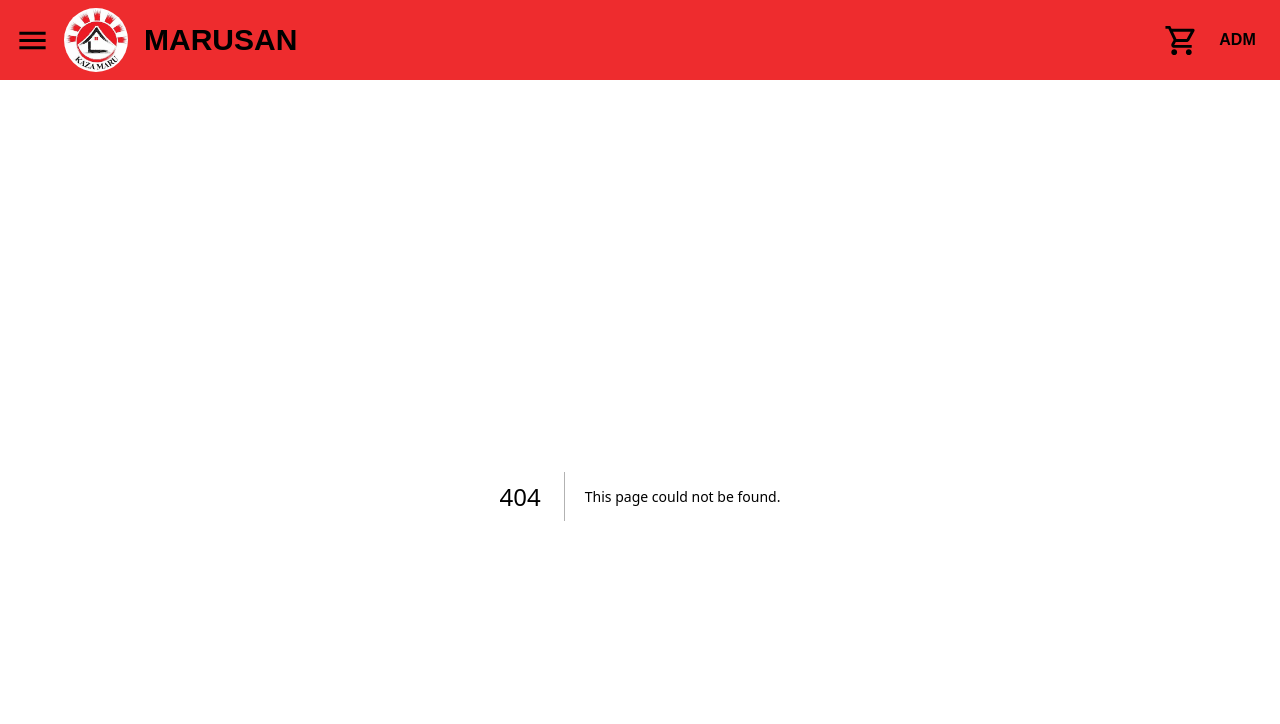
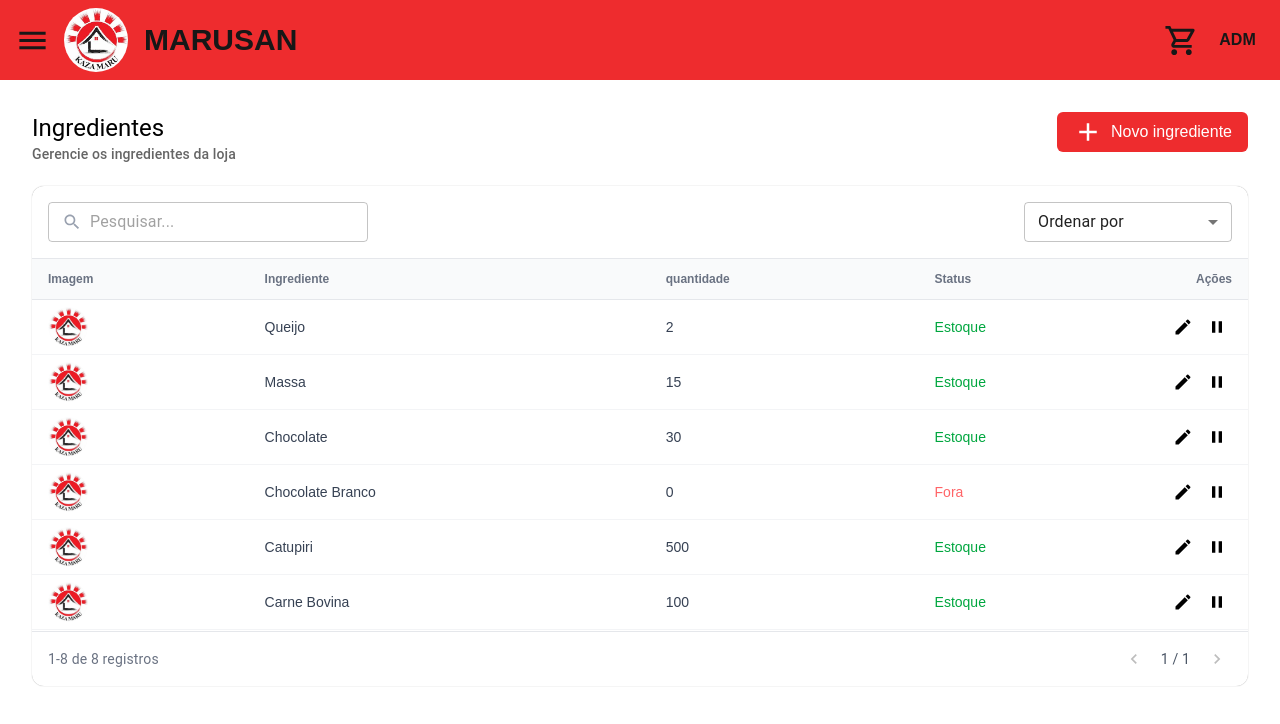
Before and after one commit to GustavoPaterno/niponten_front, a Next.js app: page /admin/configuracoes/ingredientes in a window 1280 px wide. Before the commit this address had no page. Shown: the top 724 px of the page. Built offline with nearby package versions, Linux system fonts and the light colour scheme.

Commit message:
feat: ingredientes page added

```diff
--- /dev/null
+++ b/src/app/admin/configuracoes/ingredientes/page.tsx
@@ -0,0 +1,5 @@
+import IngredientesCore from "@/src/features/admin/configuracoes/ingredientes/IngredientesCore";
+
+export default function IngredientesPage(){
+    return <IngredientesCore />
+}
--- a/src/components/button/Button.tsx
+++ b/src/components/button/Button.tsx
@@ -45,10 +45,7 @@ export default function Button({
                 ${colors[color]}
             `}
         >
-            {Icon &&
-                <Icon sx={{ color: (iconColor ?? "#FFFFFF"), fontSize: 30 }} />
-
-            }
+            {Icon && <Icon sx={{ color: (iconColor ?? "#FFFFFF"), fontSize: 30 }} />}
 
             <span className="flex-1 truncate">{text}</span>
         </button>
--- a/src/components/table/Datatable.tsx
+++ b/src/components/table/Datatable.tsx
@@ -192,8 +192,9 @@ export function DataTable<T>({
     );
 
     return (
-        <Box className="w-full overflow-hidden bg-white shadow-component rounded-xl">
-            <Box className="flex flex-col gap-3 border-b border-gray-200 p-3 sm:flex-row sm:items-center sm:justify-between sm:p-4">
+        <Box className="flex h-125 w-full flex-col overflow-hidden rounded-xl bg-white shadow-component">
+            {/* Header */}
+            <Box className="flex shrink-0 flex-col gap-3 border-b border-gray-200 p-3 sm:flex-row sm:items-center sm:justify-between sm:p-4">
                 <TextField
                     size="small"
                     placeholder={searchPlaceholder}
@@ -211,7 +212,7 @@ export function DataTable<T>({
                             ),
                         },
                     }}
-                    className="w-full sm:max-w-xs rounded-xl"
+                    className="w-full rounded-xl sm:max-w-xs"
                 />
 
                 <Select
@@ -238,9 +239,10 @@ export function DataTable<T>({
                 </Select>
             </Box>
 
-            <Box className="w-full overflow-x-auto">
+            {/* Área da tabela */}
+            <Box className="min-h-0 flex-1 overflow-auto">
                 <table className="w-full min-w-[600px] border-collapse">
-                    <thead>
+                    <thead className="sticky top-0 z-10">
                         <tr className="border-b border-gray-200 bg-gray-50">
                             {columnDef.map((column) => (
                                 <th
@@ -270,7 +272,7 @@ export function DataTable<T>({
                                         columnDef.length +
                                         (actions.length > 0 ? 1 : 0)
                                     }
-                                    className="h-40 px-4 text-center"
+                                    className="h-20 px-4 text-center"
                                 >
                                     <Typography
                                         variant="body2"
@@ -298,18 +300,14 @@ export function DataTable<T>({
                                 </td>
                             </tr>
                         ) : (
-                            paginatedData.map(
-                                (row, rowIndex) => (
+                            paginatedData.map((row, rowIndex) => (
                                 <tr
                                     key={rowIndex}
-                                        className="border-b border-gray-100 transition-colors hover:bg-gray-50"
+                                    className=" border-b border-gray-100 transition-colors hover:bg-gray-50"
                                 >
-                                        {columnDef.map(
-                                            (column) => {
+                                    {columnDef.map((column) => {
                                         const value =
-                                                    row[
-                                                        column.field
-                                                    ];
+                                            row[column.field];
 
                                         return (
                                             <td
@@ -319,7 +317,7 @@ export function DataTable<T>({
                                                 style={{
                                                     width: column.width,
                                                 }}
-                                                        className="px-3 py-3 text-sm text-gray-700 sm:px-4"
+                                                className="px-3 text-sm text-gray-700 sm:px-4"
                                             >
                                                 {column.render
                                                     ? column.render(
@@ -327,13 +325,11 @@ export function DataTable<T>({
                                                         row
                                                     )
                                                     : String(
-                                                                  value ??
-                                                                      ""
+                                                        value ?? ""
                                                     )}
                                             </td>
                                         );
-                                            }
-                                        )}
+                                    })}
 
                                     {actions.length > 0 && (
                                         <td className="px-3 py-3 sm:px-4">
@@ -376,14 +372,14 @@ export function DataTable<T>({
                                         </td>
                                     )}
                                 </tr>
-                                )
-                            )
+                            ))
                         )}
                     </tbody>
                 </table>
             </Box>
 
-            <Box className="flex flex-col gap-2 border-t border-gray-200 px-3 py-3 sm:flex-row sm:items-center sm:justify-between sm:px-4">
+            {/* Footer */}
+            <Box className="flex shrink-0 flex-col gap-2 border-t border-gray-200 px-3 py-3 sm:flex-row sm:items-center sm:justify-between sm:px-4">
                 <Typography
                     variant="body2"
                     className="text-gray-500"
@@ -415,9 +411,7 @@ export function DataTable<T>({
 
                     <IconButton
                         size="small"
-                        disabled={
-                            currentPage === totalPages
-                        }
+                        disabled={currentPage === totalPages}
                         onClick={() =>
                             setPage((current) =>
                                 Math.min(
--- /dev/null
+++ b/src/features/admin/configuracoes/ingredientes/IngredientesCore.tsx
@@ -0,0 +1,71 @@
+"use client";
+
+import Button from "@/src/components/button/Button";
+import { Add } from "@mui/icons-material";
+import { Typography } from "@mui/material";
+import { useState } from "react";
+import IngredientesDialog from "./IngredientesDialog";
+import DatatableMockedIngredientes from "./components/DataTableMockedIngredientes";
+
+export default function IngredientesCore(){
+    const [open, setOpen] = useState(false);
+
+    const [nome, setNome] = useState("");
+    const [quantidade, setQuantidade] = useState("");
+
+    const handleSalvar = () => {
+        const ingrediente = {
+            nome,
+            quantidade,
+        };
+        setOpen(false);
+    };
+
+    return (
+        <div className="flex h-full flex-col gap-2 p-2 sm:gap-5 sm:p-4">
+
+            <div className="flex h-[15%] flex-row sm:h-[10%]">
+
+                <div className="w-[60%] text-black">
+                    <Typography variant="h5">
+                        Ingredientes
+                    </Typography>
+
+                    <Typography
+                        variant="subtitle2"
+                        className="opacity-60"
+                    >
+                        Gerencie os ingredientes da loja
+                    </Typography>
+                </div>
+
+                <div className="flex w-[40%] justify-end text-black">
+
+                    <Button
+                        text="Novo ingrediente"
+                        icon={Add}
+                        onClick={() => setOpen(true)}
+                    />
+
+                </div>
+
+            </div>
+
+            <div className="mb-2 h-[70%] sm:h-[65%]">
+                <DatatableMockedIngredientes />
+            </div>
+
+            <IngredientesDialog
+                open={open}
+                onClose={() => setOpen(false)}
+                onSave={handleSalvar}
+                nome={nome}
+                quantidade={quantidade}
+                setNome={setNome}
+                setQuantidade={setQuantidade}
+            />
+
+        </div>
+    );
+
+}
--- /dev/null
+++ b/src/features/admin/configuracoes/ingredientes/IngredientesDialog.tsx
@@ -0,0 +1,101 @@
+"use client";
+
+import {
+    Dialog,
+    DialogTitle,
+    DialogContent,
+    DialogActions,
+    TextField,
+    FormControlLabel,
+    Checkbox,
+    Button as MuiButton,
+    Divider,
+} from "@mui/material";
+import { Add } from "@mui/icons-material";
+
+
+import WarningAmberOutlined from "@mui/icons-material/WarningAmberOutlined";
+import Button, { ButtonColor } from "@/src/components/button/Button";
+
+interface IngredientesDialogProps {
+    open: boolean;
+    onClose: () => void;
+    onSave: () => void;
+
+    nome: string;
+    quantidade: string;
+
+    setNome: (value: string) => void;
+    setQuantidade: (value: string) => void;
+}
+
+export default function IngredientesDialog({
+    open,
+    onClose,
+    onSave,
+    nome,
+    quantidade,
+    setNome,
+    setQuantidade,
+}: IngredientesDialogProps) {
+    return (
+        <Dialog
+            open={open}
+            onClose={onClose}
+            fullWidth
+            maxWidth="sm"
+        >
+            <DialogTitle>
+                Novo Ingrediente
+            </DialogTitle>
+
+            <DialogContent>
+                <div className="flex flex-col gap-5 pt-2">
+                    <div className="flex h-32 w-full items-center justify-center rounded-sm border border-[rgba(0,0,0,0.23)] cursor-pointer">
+                            <Add
+                                className="rounded-md"
+                                sx={{
+                                    color: "#000000",
+                                    fontSize: 30,
+                                }}
+                            />
+                    </div>
+
+                    <TextField
+                        label="Nome do Ingrediente"
+                        placeholder="Queijo"
+                        value={nome}
+                        onChange={(e) => setNome(e.target.value)}
+                        fullWidth
+                    />
+
+                    <TextField
+                        label="Quantidade do ingrediente"
+                        type="number"
+                        placeholder="0"
+                        value={quantidade}
+                        onChange={(e) => setQuantidade(e.target.value)}
+                        fullWidth
+                        multiline
+                        maxRows={1}
+                    />
+                </div>
+            </DialogContent>
+
+            <DialogActions className="px-20 pb-5">
+                <Button
+                    text="Cancelar"
+                    onClick={onClose}
+                    color={ButtonColor.Secondary}
+                />
+
+                <Button
+                    text="Confirmar"
+                    color={ButtonColor.Green}
+                    onClick={onSave}
+                />
+            </DialogActions>
+
+        </Dialog>
+    );
+}
--- /dev/null
+++ b/src/features/admin/configuracoes/ingredientes/components/DataTableMockedIngredientes.tsx
@@ -0,0 +1,162 @@
+"use client";
+
+import Image from "next/image";
+import EditIcon from "@mui/icons-material/Edit";
+import PauseIcon from "@mui/icons-material/Pause";
+
+import {
+    DataTable,
+    DataTableAction,
+    DataTableColumn,
+} from "../../../../../components/table/Datatable";
+import { PermissaoColumnDef } from "@/src/features/admin/configuracoes/permissoes/components/PermissoesColumnDef";
+import { Add, Delete, Visibility, WarningAmber } from "@mui/icons-material";
+
+interface Ingrediente {
+    id: number;
+    imagem?: string;
+    nome: string;
+    quantidade: string
+    estoque: boolean;
+}
+
+const ingredientesMock: Ingrediente[] = [
+    {
+        id: 1,
+        nome: "Queijo",
+        quantidade: "2",
+        estoque: true,
+    },
+    {
+        id: 2,
+        nome: "Massa",
+        quantidade: "15",
+        estoque: true,
+    },
+    {
+        id: 3,
+        nome: "Chocolate",
+        quantidade: "30",
+        estoque: true,
+
+    },
+    {
+        id: 4,
+        nome: "Chocolate Branco",
+        quantidade: "0",
+        estoque: false,
+    },
+    {
+        id: 5,
+        nome: "Catupiri",
+        quantidade: "500",
+        estoque: true,
+    },
+    {
+        id: 6,
+        nome: "Carne Bovina",
+        quantidade: "100",
+        estoque: true,
+    },
+    {
+        id: 7,
+        nome: "Bacon",
+        quantidade: "0",
+        estoque: false,
+    },
+    {
+        id: 8,
+        nome: "Queijo Muzzarela",
+        quantidade: "20",
+        estoque: true,
+    }
+];
+
+const getIngredientes = async (): Promise<Ingrediente[]> => {
+    await new Promise((resolve) => {
+        setTimeout(resolve, 500);
+    });
+
+    return ingredientesMock;
+};
+
+const columnDef: DataTableColumn<Ingrediente>[] = [
+    {
+        field: "imagem",
+        headerName: "Imagem",
+        render: (value) => (
+            value !== undefined ? (
+                <Image
+                    src={String(value)}
+                    alt=""
+                    width={40}
+                    height={40}
+                    className="h-10 w-10 rounded-full object-cover"
+                />
+            ) : (
+                <Image
+                    src="/images/marusan-logo.jpg"
+                    alt=""
+                    width={40}
+                    height={40}
+                    className="h-10 w-10 rounded-full object-cover"
+                />
+            )
+        ),
+    },
+    {
+        field: "nome",
+        type: "text",
+        headerName: "Ingrediente",
+    },
+    {
+        field: "quantidade",
+        type: "text",
+        headerName: "quantidade",
+    },
+    {
+        field: "estoque",
+        type: "text",
+        headerName: "Status",
+        render: (value) => (
+            <span
+                className={
+                    value
+                        ? "font-medium text-green-600"
+                        : "font-medium text-red-400"
+                }
+            >
+                {value ? "Estoque" : "Fora"}
+            </span>
+        ),
+    },
+];
+
+const actions: DataTableAction<Ingrediente>[] = [
+    {
+        icon: EditIcon,
+        label: "Editar",
+        onClick: (ingrediente) => {
+            console.log("Editar ingrediente:", ingrediente);
+        },
+        color: "#000000",
+    },
+    {
+        icon: PauseIcon,
+        label: "Desativar",
+        onClick: (ingrediente) => {
+            console.log("Desativar ingrediente:", ingrediente);
+        },
+        color: "#000000",
+    },
+];
+
+export default function DatatableMockedIngredientes() {
+    return (
+        <DataTable
+            getMethod={getIngredientes}
+            columnDef={columnDef}
+            actions={actions}
+        />
+    );
+}
--- a/src/features/admin/configuracoes/permissoes/PermissoesCore.tsx
+++ b/src/features/admin/configuracoes/permissoes/PermissoesCore.tsx
@@ -6,8 +6,8 @@ import Typography from "@mui/material/Typography";
 
 import Button from "@/src/components/button/Button";
 import InfoCard from "@/src/components/card/InfoCard";
-import DatatableMocked from "@/src/components/table/DataTableMocked";
 import PermissoesDialog from "./PermissoesDialog";
+import DatatableMockedPermissoes from "./components/DataTableMockedPermissoes";
 
 export default function PermissoesCore() {
     const [open, setOpen] = useState(false);
@@ -29,17 +29,13 @@ export default function PermissoesCore() {
             descricao,
             permissoes,
         };
-
-        console.log("Novo cargo:", cargo);
-
         setOpen(false);
     };
 
     return (
-        <div className="flex h-full flex-col gap-2 p-2 sm:gap-5 sm:p-4">
+        <div className="flex h-[80%] min-h-0 flex-col gap-2 overflow-hidden p-2 sm:gap-5 sm:p-4">
 
-            <div className="flex h-[15%] flex-row sm:h-[10%]">
-
+            <div className="flex shrink-0 flex-row">
                 <div className="w-[60%] text-black">
                     <Typography variant="h5">
                         Cargo/Permissão
@@ -54,39 +50,16 @@ export default function PermissoesCore() {
                 </div>
 
                 <div className="flex w-[40%] justify-end text-black">
-
                     <Button
                         text="Novo cargo"
                         icon={Add}
                         onClick={() => setOpen(true)}
                     />
-
                 </div>
-
             </div>
 
-            <div className="flex h-[15%] gap-5 sm:h-[25%]">
-
-                <InfoCard
-                    size="1/2"
-                    icon={Person}
-                    iconColor="#EE2C2E"
-                    text="11"
-                    title="Total"
-                />
-
-                <InfoCard
-                    size="1/2"
-                    icon={Person}
-                    iconColor="#FFC038"
-                    text="8"
-                    title="Ativo"
-                />
-
-            </div>
-
-            <div className="mb-2 h-[70%] sm:h-[65%]">
-                <DatatableMocked />
+            <div className="min-h-0 flex-1">
+                <DatatableMockedPermissoes />
             </div>
 
             <PermissoesDialog
@@ -100,7 +73,6 @@ export default function PermissoesCore() {
                 setDescricao={setDescricao}
                 setPermissoes={setPermissoes}
             />
-
         </div>
     );
 }
--- a/src/components/table/DataTableMocked.tsx
+++ b/src/features/admin/configuracoes/permissoes/components/DataTableMockedPermissoes.tsx
@@ -8,7 +8,7 @@ import {
     DataTable,
     DataTableAction,
     DataTableColumn,
-} from "./Datatable";
+} from "../../../../../components/table/Datatable";
 import { PermissaoColumnDef } from "@/src/features/admin/configuracoes/permissoes/components/PermissoesColumnDef";
 import { Add, Delete, Visibility, WarningAmber } from "@mui/icons-material";
 
@@ -282,7 +282,7 @@ const actions: DataTableAction<Cargo>[] = [
     },
 ];
 
-export default function DatatableMocked() {
+export default function DatatableMockedPermissoes() {
     return (
         <DataTable
             getMethod={getCargos}
```
Lines whose indentation alone changed are shown as unchanged.
